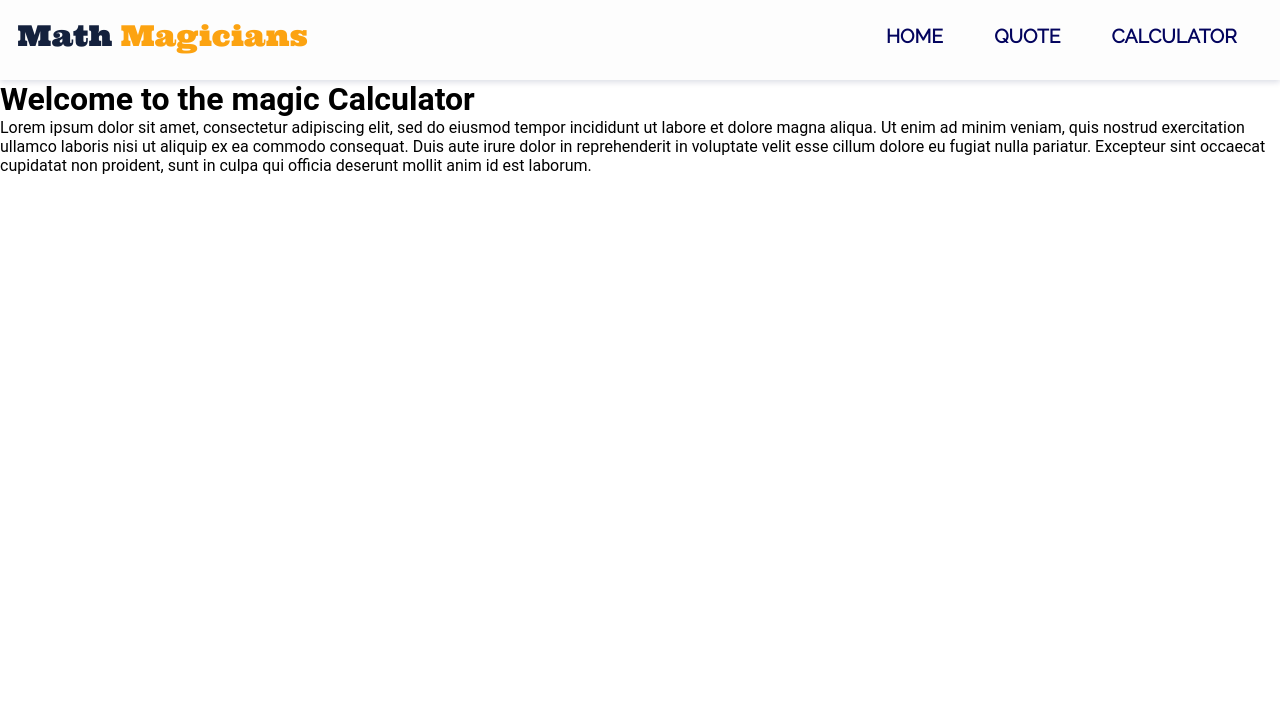
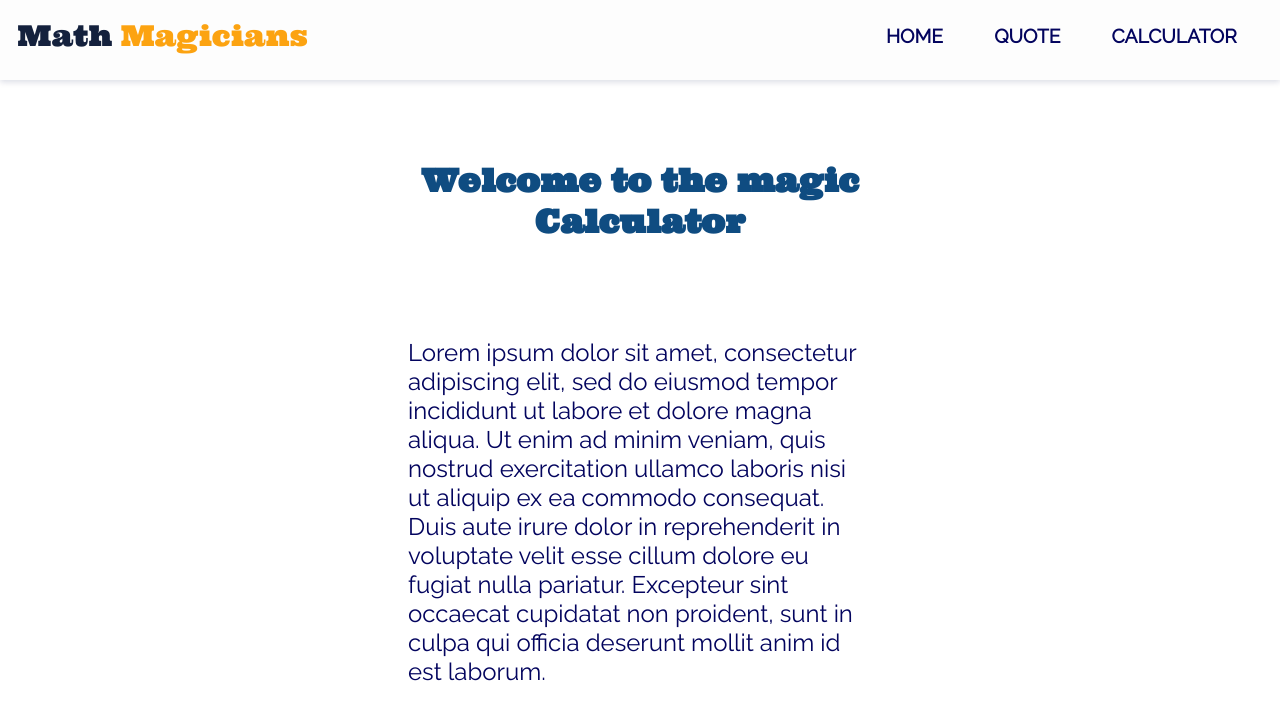
Before and after one commit to CalyCherkaoui/calculator-app, a React (Create React App) app: page / in a window 1280 px wide. Shown: the top 720 px of the page. Built offline with nearby package versions, Linux system fonts and the light colour scheme.

Commit message:
Style Quote page

```diff
--- a/src/components/App.css
+++ b/src/components/App.css
@@ -98,6 +98,39 @@ body {
   color: #fca311;
 }
 
+/* Home and Qoute pages */
+.home,
+.quote {
+  /* background-color: cornflowerblue; */
+  padding: 3rem;
+  height: 70vh;
+}
+
+.home_title,
+.quote_title {
+  color: var(--classic-blue);
+  font-family: 'Ultra', serif, Arial;
+  text-align: center;
+  padding: 2rem;
+  margin: auto;
+  width: 50%;
+}
+
+.home_text,
+.quote_text {
+  color: #03045e;
+  font-size: 1.5rem;
+  font-family: 'Raleway', sans-serif;
+  padding: 4rem;
+  width: 50%;
+  margin: auto;
+}
+
+.quote_text span {
+  color: var(--tangerine);
+  font-style: italic;
+}
+
 .displayer {
   width: 100%;
   height: 8rem;
```
